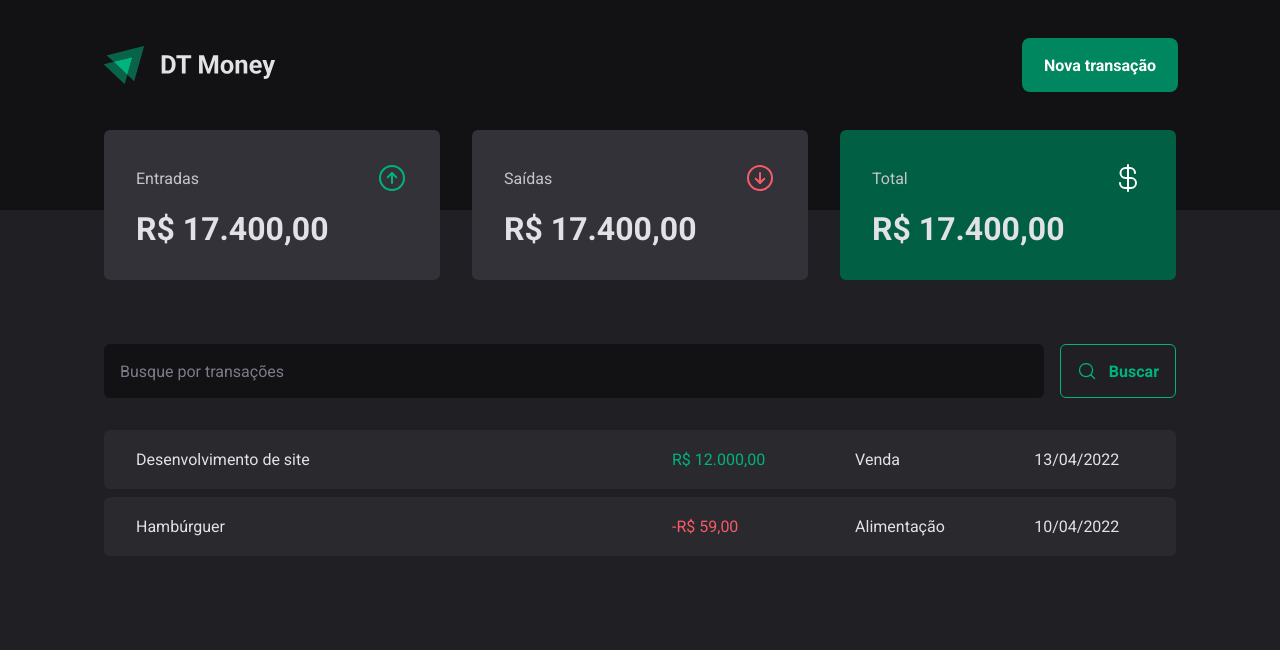
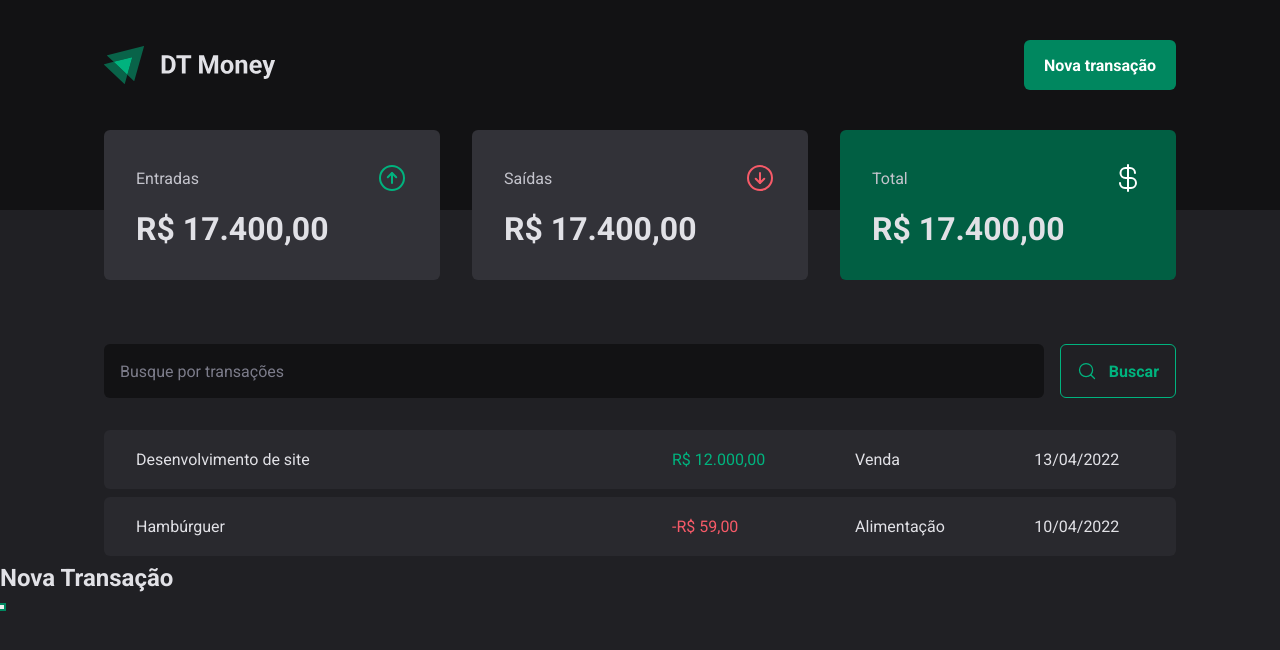
Before and after one commit to brunobandeiraf/DT_Money_React, a React (Vite) app: page / in a window 1280 px wide. Both pictures are taken after a click on the button "Nova transação". Shown: the top 650 px of the page. Built offline with nearby package versions, Linux system fonts and the light colour scheme.

Commit message:
modal acessível

```diff
--- a/package.json
+++ b/package.json
@@ -10,6 +10,7 @@
     "preview": "vite preview"
   },
   "dependencies": {
+    "@radix-ui/react-dialog": "^1.0.4",
     "phosphor-react": "^1.4.1",
     "react": "^18.2.0",
     "react-dom": "^18.2.0",
--- a/src/components/Header/index.tsx
+++ b/src/components/Header/index.tsx
@@ -1,4 +1,5 @@
 import { HeaderContainer, HeaderContent, NewTransactionButton } from "./styles";
+import * as Dialog from '@radix-ui/react-dialog';
 
 import logoImg from "../../assets/logo.svg";
 
@@ -8,7 +9,31 @@ export function Header() {
       <HeaderContent>
         <img src={logoImg} alt="" />
 
-        <NewTransactionButton>Nova transação</NewTransactionButton>
+        {/* <NewTransactionButton>Nova transação</NewTransactionButton> */}
+        {/* Abrir o modal importado da lib Radix */}
+        <Dialog.Root>
+          <Dialog.Trigger asChild>
+            {/* asChild - aproveita o botão já criado */}
+            <NewTransactionButton>Nova transação</NewTransactionButton>
+          </Dialog.Trigger>
+
+          {/*
+            Portal fornece uma forma elegante de renderizar um elemento filho dentro
+            de um nó DOM que exista fora da hierarquia do componente pai
+            - Coloca o modal fora dos componentes e sobrepões todos
+          */}
+          <Dialog.Portal>
+            {/* Overlay - Fundo preto */}
+            <Dialog.Overlay />
+
+            <Dialog.Content>
+              <Dialog.Title>Nova Transação</Dialog.Title>
+
+              {/* botão para fechar */}
+              <Dialog.Close />
+            </Dialog.Content>
+          </Dialog.Portal>
+        </Dialog.Root>
       </HeaderContent>
     </HeaderContainer>
   );
--- a/src/pages/Transactions/components/SearchForm/styles.ts
+++ b/src/pages/Transactions/components/SearchForm/styles.ts
@@ -5,7 +5,7 @@ export const SearchFormContainer = styled.form`
   gap: 1rem;
 
   input {
-    flex: 1;
+    flex: 1; // ocupar o espaço todo
     border-radius: 6px;
     border: 0;
     background: ${props => props.theme["gray-900"]};
@@ -18,7 +18,7 @@ export const SearchFormContainer = styled.form`
   }
 
   button {
-    display: flex;
+    display: flex; // Para alinhar o item com o botão
     align-items: center;
     gap: 0.75rem;
     border: 0;
@@ -28,6 +28,7 @@ export const SearchFormContainer = styled.form`
     color: ${props => props.theme["green-300"]};
     font-weight: bold;
     border-radius: 6px;
+
     &:hover {
       background: ${props => props.theme["green-500"]};
       border-color: ${props => props.theme["green-500"]};
```
Also changed, not shown: 2 other files (tests, documents, lock files or other folders).
